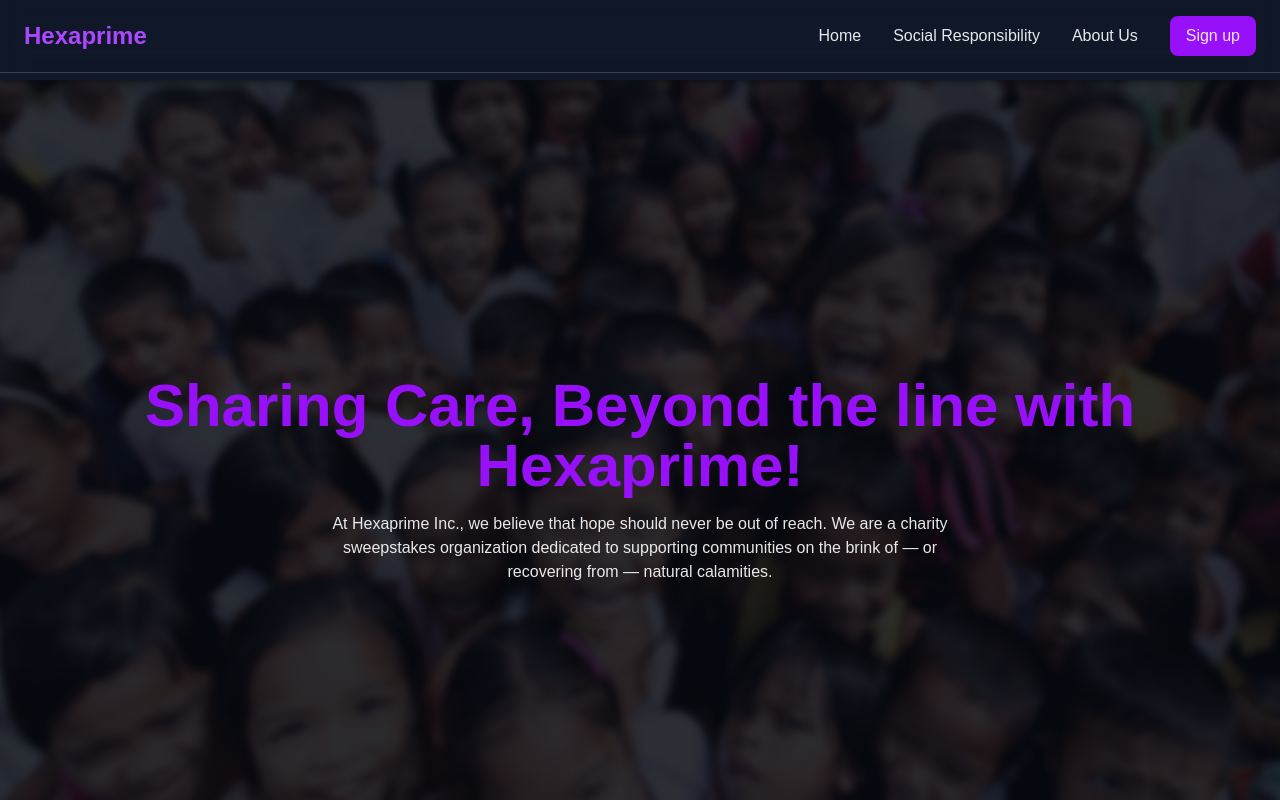
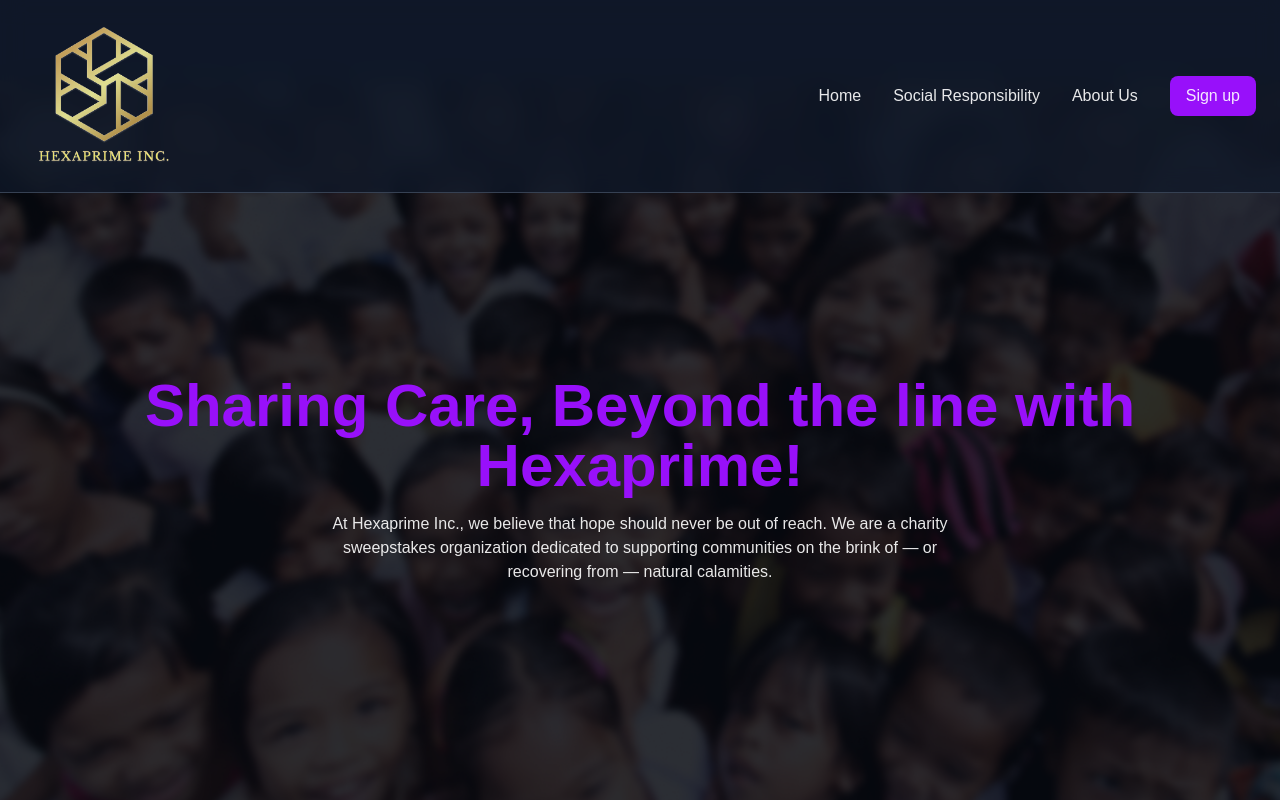
Before and after one commit to NETAD-MIKHAIL/hexaprime-portal, a Next.js app: page / in a window 1280 px wide. Shown: the top 800 px of the page. Built offline with nearby package versions, Linux system fonts and the light colour scheme.

Commit message:
Added navbar logo + UI updates

```diff
--- a/app/page.tsx
+++ b/app/page.tsx
@@ -40,8 +40,17 @@ export default function Home() {
       {/* Navigation Bar */}
       <header className="w-full bg-gray-900/80 backdrop-blur-md fixed top-0 left-0 z-50 border-b border-gray-700">
         <nav className="max-w-7xl mx-auto flex justify-between items-center px-6 py-4">
-          <h1 className="text-2xl font-bold text-purple-500">Hexaprime</h1>
 
+          {/* LOGO */}
+          <Image
+            src="/hexalogo.png"   // your logo file
+            alt="Hexaprime Logo"
+            width={160}           // adjust size if needed
+            height={50}
+            className="object-contain cursor-pointer"
+          />
+
+          {/* MENU ITEMS */}
           <ul className="hidden md:flex items-center space-x-8 text-white/90 font-medium">
             <li className="hover:text-purple-400 cursor-pointer transition">Home</li>
             <li className="hover:text-purple-400 cursor-pointer transition">Social Responsibility</li>
@@ -57,6 +66,7 @@ export default function Home() {
           </div>
         </nav>
       </header>
+
 
       {/* Offset for fixed navbar */}
       <div className="pt-20"></div>
```
Also changed, not shown: public/hexalogo.png (added).
